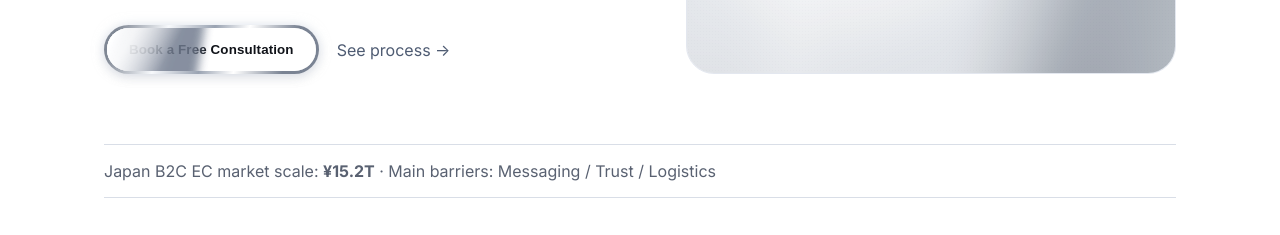
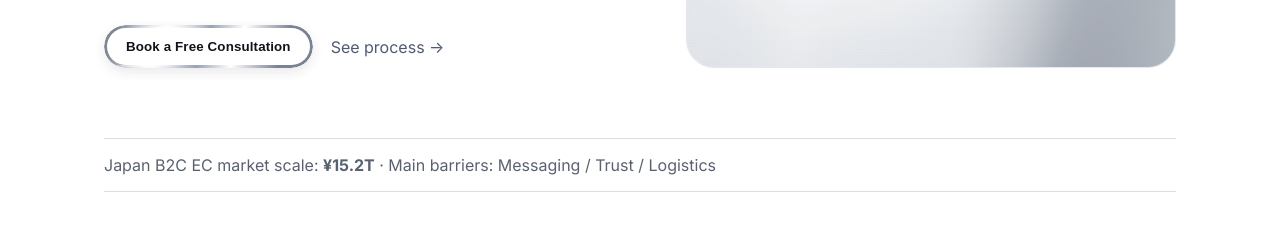
Before and after one commit to shin1219-eng/EC_LP, a plain HTML site: page index.html in a window 1280 px wide. Shown: the part 556-791 px from the top of the page. Drawn offline with Linux system fonts and the light colour scheme.

Commit message:
Make button fill pure white and animate only silver outer border

```diff
--- a/styles.css
+++ b/styles.css
@@ -101,46 +101,45 @@ h1 {
 
 .liquid-btn {
   position: relative;
-  border: 3px solid transparent;
+  border: 0;
   color: #101319;
   padding: 14px 22px;
   border-radius: 999px;
   font-weight: 700;
   letter-spacing: .01em;
-  background:
-    linear-gradient(#ffffff, #ffffff) padding-box,
-    linear-gradient(110deg, #7f8794 6%, #f7f9fc 28%, #9aa3b2 48%, #ffffff 63%, #7a8393 84%) border-box;
+  background: #ffffff;
   cursor: pointer;
   overflow: hidden;
-  box-shadow:
-    0 4px 12px rgba(36,43,57,.10),
-    0 0 0 1px rgba(255,255,255,.7) inset,
-    0 0 12px rgba(210,218,232,.55);
+  box-shadow: 0 4px 12px rgba(36,43,57,.10);
 }
 .liquid-btn::before {
   content: "";
   position: absolute;
-  inset: -260% -20%;
-  background: linear-gradient(100deg, #77808f 8%, #ffffff 29%, #a0a8b5 48%, #ffffff 63%, #727b8c 84%);
-  transform: translateX(-54%) rotate(9deg);
-  transition: transform .55s cubic-bezier(0.22,1,0.36,1);
-  filter: blur(5px) contrast(114%);
-  opacity: .84;
+  inset: 0;
+  border-radius: inherit;
+  padding: 3px;
+  background: linear-gradient(110deg, #7f8794 6%, #f7f9fc 28%, #9aa3b2 48%, #ffffff 63%, #7a8393 84%);
+  -webkit-mask: linear-gradient(#000 0 0) content-box, linear-gradient(#000 0 0);
+  -webkit-mask-composite: xor;
+  mask-composite: exclude;
+  pointer-events: none;
 }
 .liquid-btn::after {
   content: "";
   position: absolute;
-  inset: -2px;
+  inset: 0;
   border-radius: inherit;
-  background: linear-gradient(120deg, transparent 12%, rgba(255,255,255,.9) 38%, transparent 58%);
-  transform: translateX(-58%);
-  opacity: .8;
-  filter: blur(1.2px);
-  animation: borderShine 2.2s linear infinite;
+  padding: 3px;
+  background: linear-gradient(120deg, transparent 22%, rgba(255,255,255,.95) 40%, transparent 58%);
+  transform: translateX(-62%);
+  animation: borderShine 2.1s linear infinite;
+  filter: blur(1px);
+  -webkit-mask: linear-gradient(#000 0 0) content-box, linear-gradient(#000 0 0);
+  -webkit-mask-composite: xor;
+  mask-composite: exclude;
   pointer-events: none;
 }
-.liquid-btn:hover::before { transform: translateX(54%) rotate(9deg); }
-.liquid-btn:hover::after { animation-duration: 1.1s; opacity: 1; }
+.liquid-btn:hover::after { animation-duration: 1.1s; }
 .liquid-btn span, .liquid-btn { position: relative; z-index: 1; }
 .liquid-btn.large { font-size: 16px; padding: 16px 28px; }
 
```
